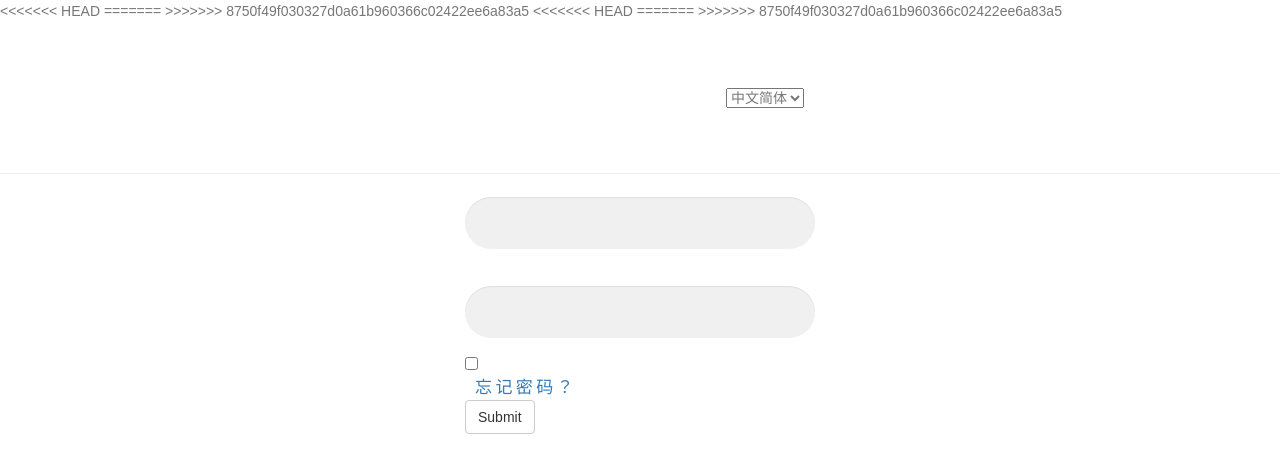
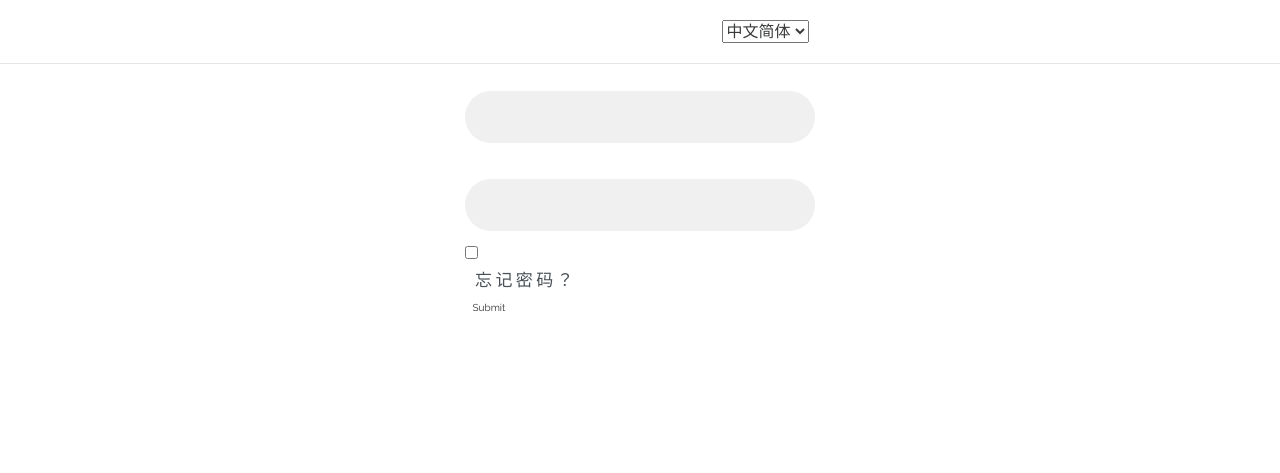
Before and after one commit to dynamicDr/Healing-Paws-Web, a Flask app: page /login in a window 1280 px wide. Shown: the top 473 px of the page. Run offline with Flask 2, Linux system fonts and the light colour scheme; some libraries are stand-ins or nearby versions.

Commit message:
homepage

```diff
--- a/web/appdir/templates/base.html
+++ b/web/appdir/templates/base.html
@@ -1,10 +1,6 @@
 <!DOCTYPE html>
 <html>
     <head>
-        <meta charset="utf-8">
-        <meta http-equiv="X-UA-Compatible" content="IE=edge">
-        <meta name="viewport" content="width=device-width, initial-scale=1">
-        <!-- 上述3个meta标签*必须*放在最前面，任何其他内容都*必须*跟随其后！ -->
         <meta id="i18n_pagename" content="index-login-appointment-question">
         {% if title %}
         <title>{{ title }}</title>
@@ -20,30 +16,12 @@
         <link href="static/style/owl.transitions.css" rel="stylesheet">
         <link href="static/style/prettyPhoto.css" rel="stylesheet">
         <link href="static/style/styles.css" rel="stylesheet">
-        <!--[if lt IE 9]>
-        <script src="static/scripts/html5shiv.js"></script>
-        <script src="static/scripts/respond.min.js"></script>
-        <![endif]-->
         <link rel="shortcut icon" href="images/ico/favicon.ico">
         <script src="{{ url_for('static', filename='scripts/jquery-3.4.1.js') }}"></script>
 		<script src="{{ url_for('static', filename='scripts/main.js') }}"></script>
 		<script src="{{ url_for('static', filename='scripts/jquery.fractionslider.min.js') }}"></script>
 		<script src="{{ url_for('static', filename='scripts/jquery.colorbox.js') }}"></script>
-<<<<<<< HEAD
 		<script src="{{ url_for('static', filename='scripts/isotop.js') }}"></script>
-=======
-        <script src="{{ url_for('static', filename='scripts/isotop.js') }}"></script>
-
-		<!-- <script src="{{ url_for('static', filename='scripts/bootstrap.js') }}"></script>
-        <script src="{{ url_for('static', filename='scripts/bootstrap.min.js') }}"></script> -->
-
-        <!-- Latest compiled and minified CSS -->
-        <link rel="stylesheet" href="https://stackpath.bootstrapcdn.com/bootstrap/3.4.1/css/bootstrap.min.css" integrity="sha384-HSMxcRTRxnN+Bdg0JdbxYKrThecOKuH5zCYotlSAcp1+c8xmyTe9GYg1l9a69psu" crossorigin="anonymous">
-        <!-- Optional theme -->
-        <!-- <link rel="stylesheet" href="https://stackpath.bootstrapcdn.com/bootstrap/3.4.1/css/bootstrap-theme.min.css" integrity="sha384-6pzBo3FDv/PJ8r2KRkGHifhEocL+1X2rVCTTkUfGk7/0pbek5mMa1upzvWbrUbOZ" crossorigin="anonymous"> -->
-
-
->>>>>>> 8750f49f030327d0a61b960366c02422ee6a83a5
 		<script src="{{ url_for('static', filename='scripts/animation.js') }}"></script>
         <script src="{{ url_for('static', filename='scripts/jquery.min.js') }}"></script>
         <script src="{{ url_for('static', filename='scripts/jquery.i18n.properties.js') }}"></script>
@@ -52,16 +30,7 @@
         <style type="text/css">
             li{ display:inline}
 		</style>
-<<<<<<< HEAD
 
-=======
-        <!-- <link rel="stylesheet" href="{{ url_for('static', filename='style/question.css') }}"> -->
-		<!-- <link rel="stylesheet" href="{{ url_for('static', filename='style/bootstrap.min.css') }}"> -->
-        <!-- <link rel="stylesheet" href="{{ url_for('static', filename='style/bootstrap.css') }}"> -->
-        <link href="https://maxcdn.bootstrapcdn.com/bootstrap/3.4.1/css/bootstrap.min.css" rel="stylesheet">
-        <link rel="stylesheet" href="{{ url_for('static', filename='style/main.css') }}">
-        <link rel="stylesheet" href="{{ url_for('static', filename='style/normalize.css') }}">
->>>>>>> 8750f49f030327d0a61b960366c02422ee6a83a5
     </head>
 
     <body>
@@ -106,19 +75,5 @@
 
         </div>
     </body>
-    <script>
-        !function(n) {
-            var e = n.document,
-            t = e.documentElement,
-            i = 640,
-            d = i / 100,
-            o = "orientationchange" in n ? "orientationchange": "resize",
-            a = function() {
-                var n = t.clientWidth || 320;
-                n > 640 && (n = 640),
-                t.style.fontSize = n / d + "px"
-            };
-            e.addEventListener && (n.addEventListener(o, a, !1), e.addEventListener("DOMContentLoaded", a, !1))
-        } (window);
-        </script>
+
 </html>
--- a/web/webapp.py
+++ b/web/webapp.py
@@ -1,4 +1,4 @@
 from appdir import app
 
 if __name__ == '__main__':
-    app.run(debug=True, host='0.0.0.0')
+    app.run(debug=True)
```
